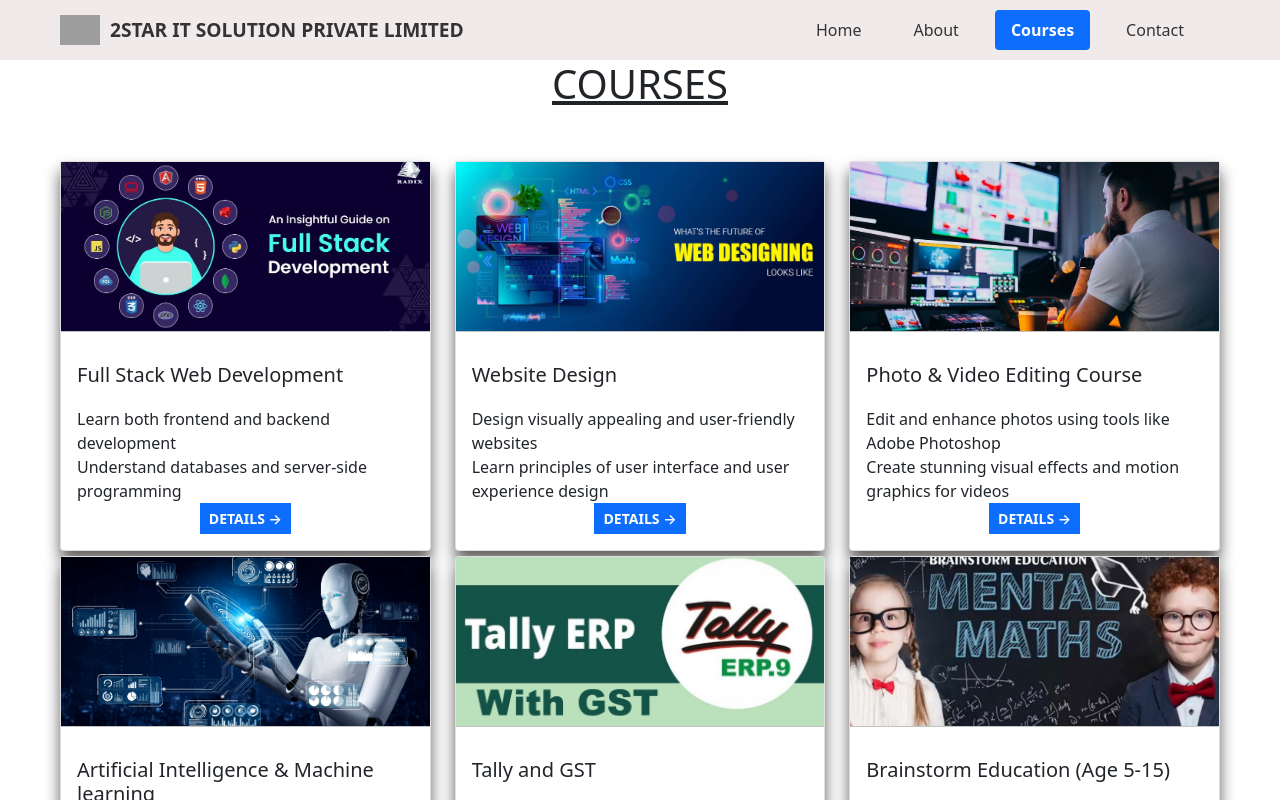
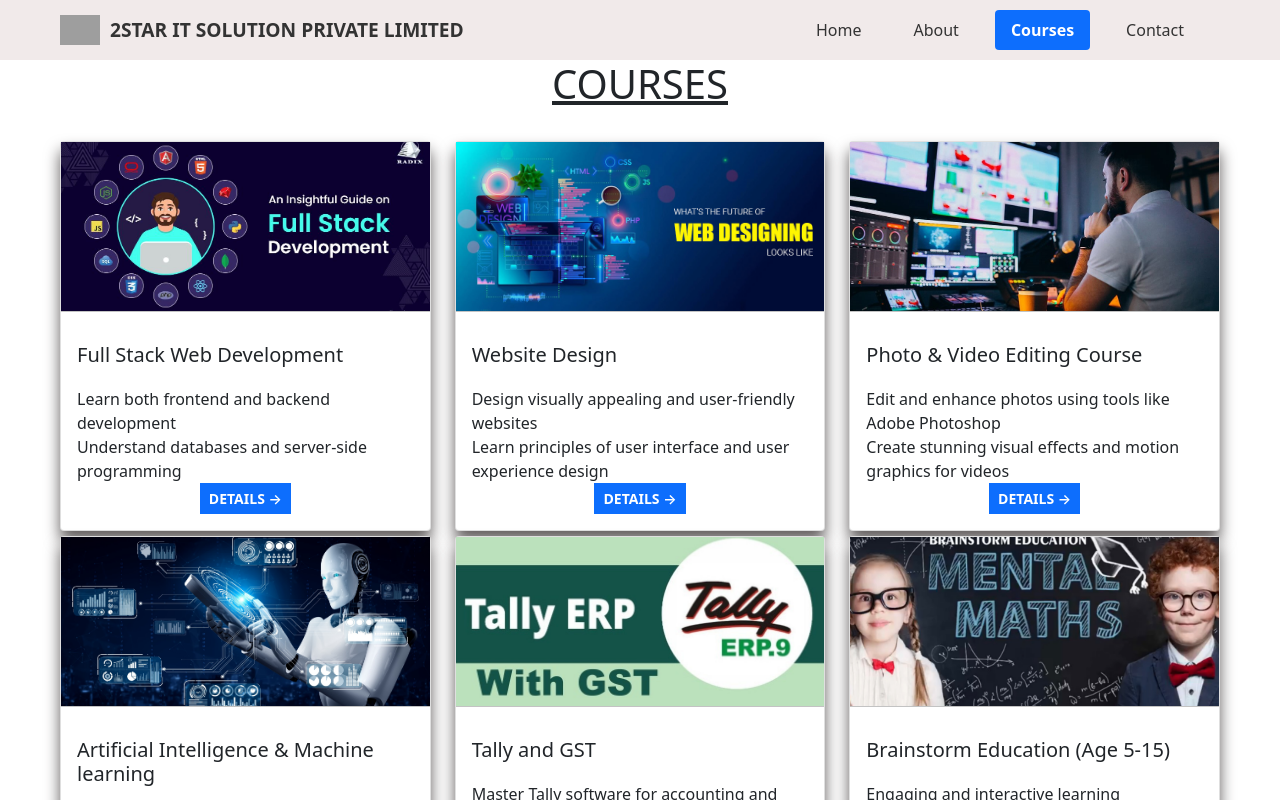
Before and after one commit to Sandhya288/Education_Profile, a React (Create React App) app: page /products in a window 1280 px wide. Shown: the top 800 px of the page. Built offline with nearby package versions, Linux system fonts and the light colour scheme; grey boxes are pictures that could not be loaded.

Commit message:
first commit

```diff
--- a/src/App.css
+++ b/src/App.css
@@ -15,8 +15,8 @@
 main .content {
 
 
-	padding-top: 40px;
-	padding-bottom: 40px;
+	padding-top: 20px;
+	padding-bottom: 20px;
 }
 
 
--- a/src/components/Footer.css
+++ b/src/components/Footer.css
@@ -5,7 +5,7 @@
 }
 
 /* Remove bullet points from lists */
-.footer-dark ul {
+.footer-dark .footer-middle .footer-item ul {
   list-style: none;
   padding: 0;
   margin: 0;
```
